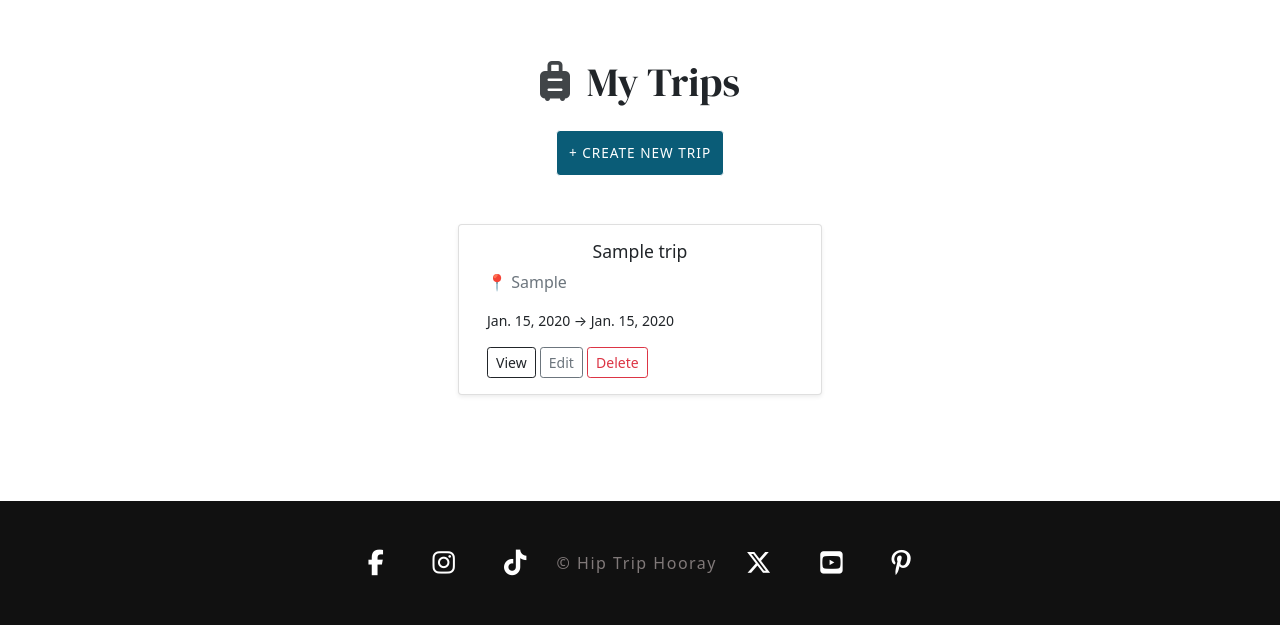
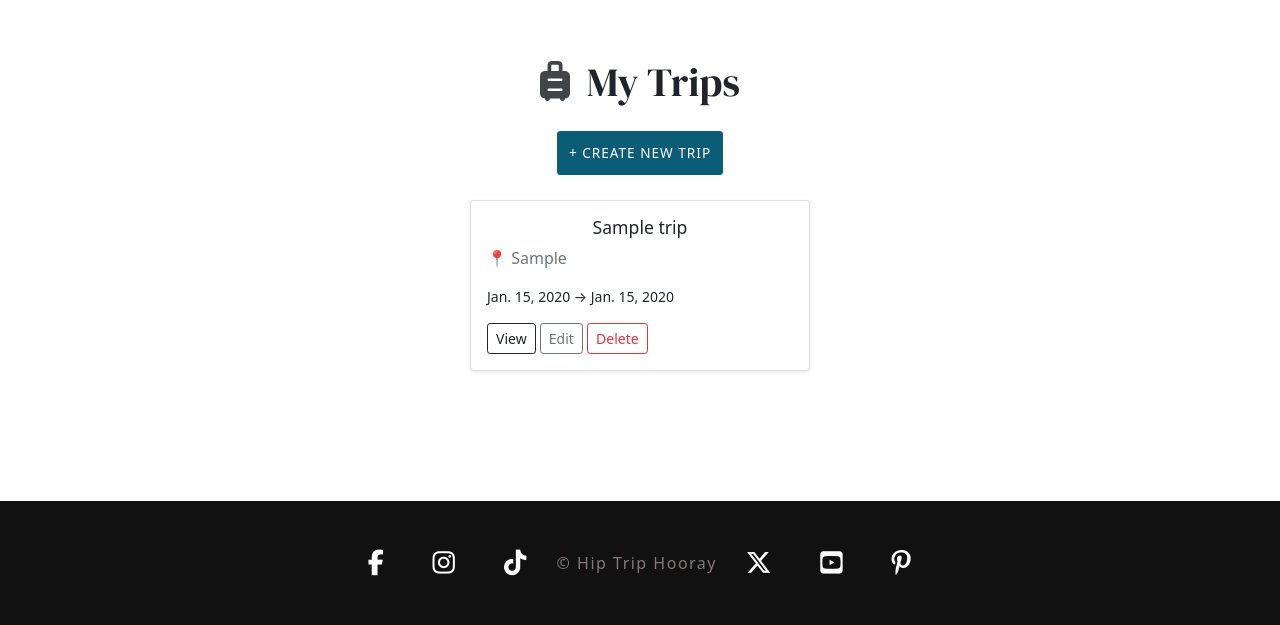
Before and after one commit to yinyangsammy/hip-trip-hooray, a Django app: page /trips/ in a window 1280 px wide. Shown: the part 175-800 px from the top of the page. Run offline with Django 4.2, Linux system fonts and the light colour scheme; a user stored in the database is signed in; tables that the repository leaves empty hold one stand-in row (values such as "Sample post"); parts of the project's set-up code (start-up, migrations or seed data) failed here and were passed over.

Commit message:
user trip test

```diff
--- a/trips/templates/trips/user_trips.html
+++ b/trips/templates/trips/user_trips.html
@@ -18,10 +18,9 @@
 
   {% if trips %}
 
-    <div class="row gx-4 gy-4">
+    <div class="row">
       {% for trip in trips %}
-       <div class="col-12 col-sm-6 col-lg-5 d-flex"></div>
-
+       <div class="col-12 col-sm-10 col-md-6 col-lg-4 mb-4 d-flex">
 
           <div class="card h-100 w-100 shadow-sm">
             <div class="card-body">
```
Also changed, not shown: README.md, static/readme/use-template.png (added).
